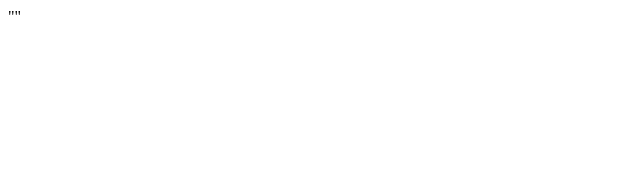
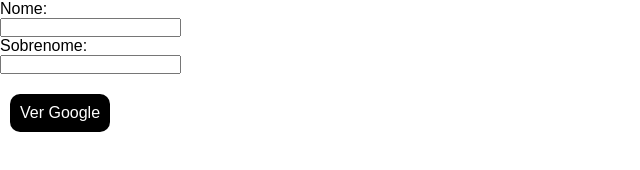
Before and after one commit to Anadulce57/display-block, a plain HTML site: page index.html in a window 1280 px wide. Shown: the whole page, without its empty margins (0-640 px from the left). Drawn offline with Linux system fonts and the light colour scheme.

Commit message:
Atividade finalizada

```diff
--- a/index.html
+++ b/index.html
@@ -4,9 +4,22 @@
     <meta charset="UTF-8">
     <meta http-equiv="X-UA-Compatible" content="IE=edge">
     <meta name="viewport" content="width=device-width, initial-scale=1.0">
+    <link rel="stylesheet" href="style.css">
     <title>Display-BLock</title>
 </head>
-<body>""
+<body>
+    <form action="">
+        <div>
+            <label for="">Nome: </label>
+            <input type="text">
+        </div>
+<!-- div - dividir por isso tem o mesmo efeito do display-block  -->
+        <div>
+            <label for="">Sobrenome: </label>
+            <input type="text">
+        </div>
+    </form>
 
+    <a href="https://google.com">Ver Google</a>
 </body>
 </html>
--- /dev/null
+++ b/style.css
@@ -0,0 +1,22 @@
+*{margin:0;
+    padding: 0;
+    box-sizing: border-box;
+
+    font-family: Arial;
+}
+
+label{
+    display: block;
+}
+
+a{
+    display: block;
+    text-decoration: none;
+    background-color: black;
+    color: white;
+    padding: 10px;
+    margin-top: 20px;
+    margin-left: 10px;
+    width: fit-content;
+    border-radius: 10px;
+}
```
